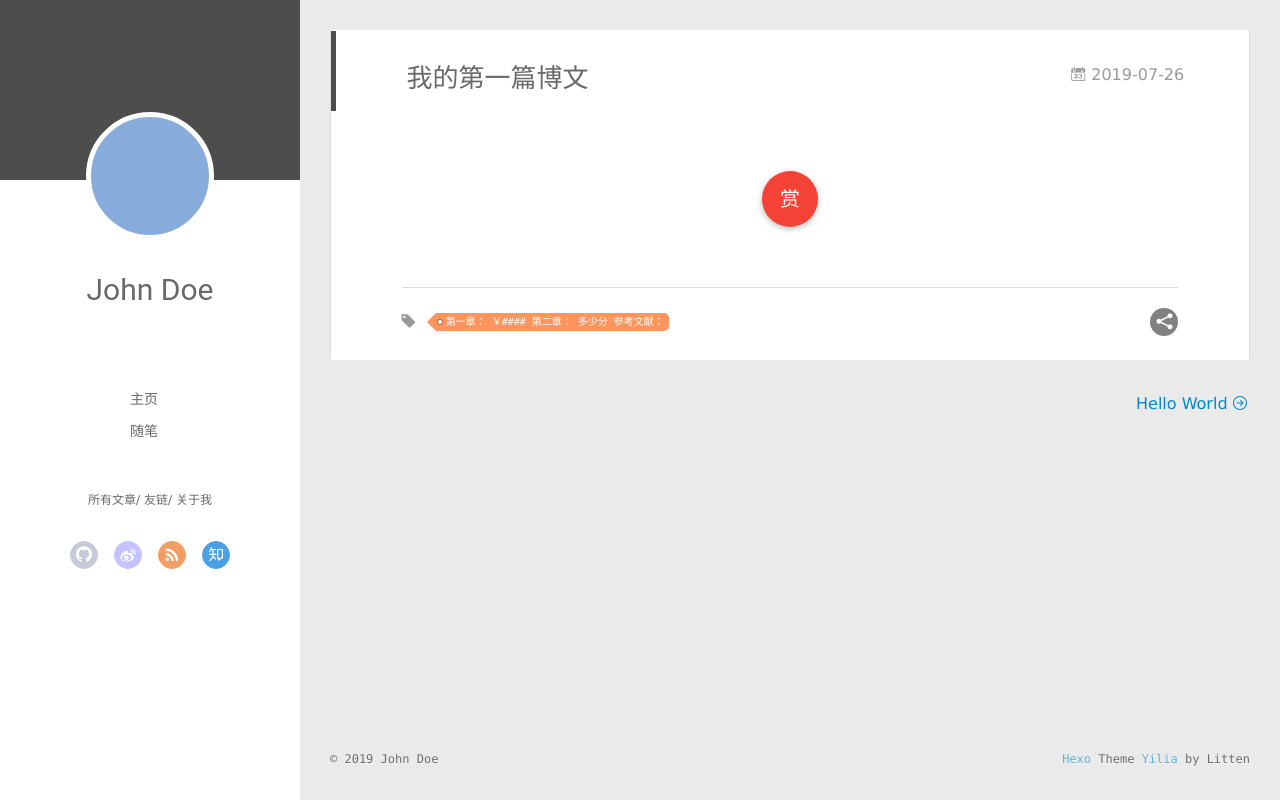
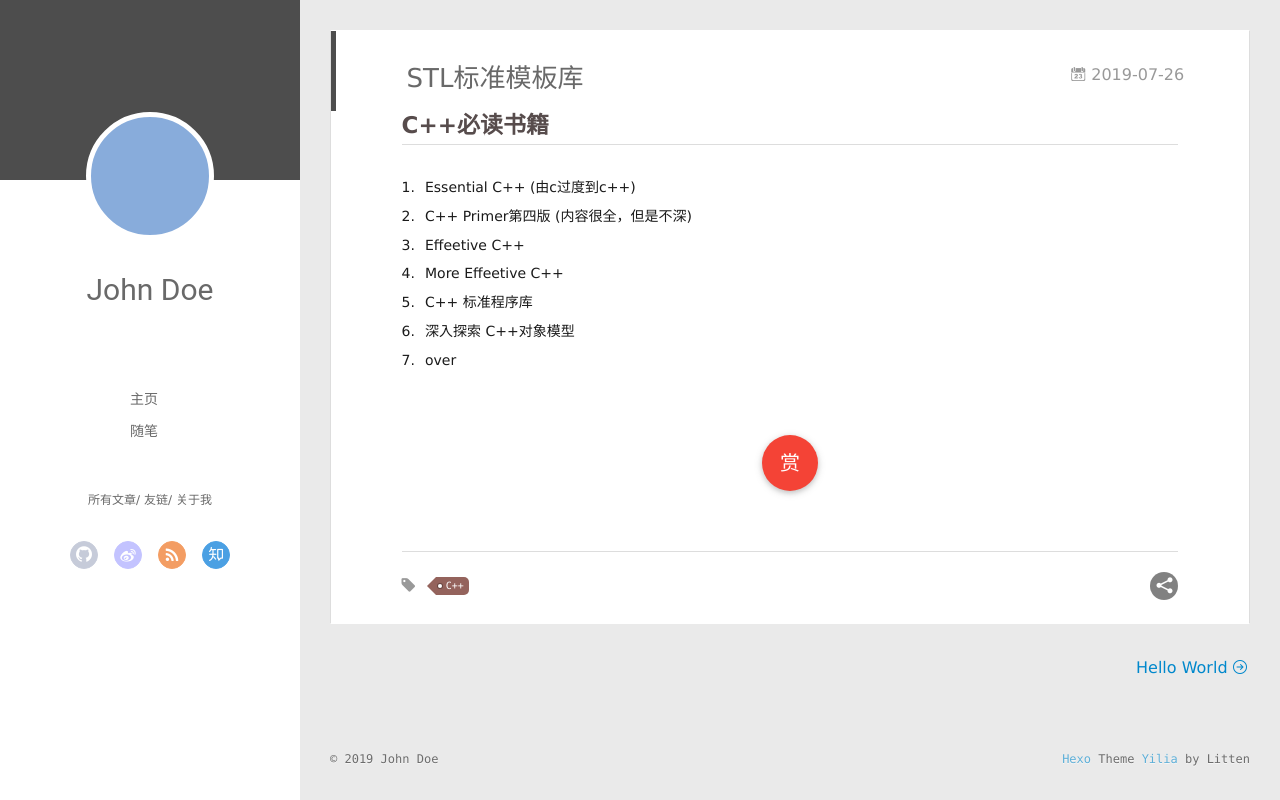
Before and after one commit to wangkun97/wangkun97.github.io, a plain HTML site: page 2019/07/26/我的第一篇博文/index.html in a window 1280 px wide. Drawn offline with Linux system fonts and the light colour scheme.

Commit message:
Site updated: 2019-07-26 18:07:12

```diff
--- a/2019/07/26/我的第一篇博文/index.html
+++ b/2019/07/26/我的第一篇博文/index.html
@@ -6,17 +6,20 @@
   <meta name="renderer" content="webkit">
   <meta http-equiv="X-UA-Compatible" content="IE=edge">
   <link rel="dns-prefetch" href="http://yoursite.com">
-  <title>我的第一篇博文 | Hexo</title>
+  <title>STL标准模板库 | Hexo</title>
   <meta name="viewport" content="width=device-width, initial-scale=1, maximum-scale=1">
-  <meta name="keywords" content="第一章： ￥#### 第二章： 多少分 参考文献：">
+  <meta name="description" content="C++必读书籍 Essential C++ (由c过度到c++) C++ Primer第四版 (内容很全，但是不深) Effeetive C++ More Effeetive C++ C++ 标准程序库 深入探索 C++对象模型 over">
+<meta name="keywords" content="C++">
 <meta property="og:type" content="article">
-<meta property="og:title" content="我的第一篇博文">
+<meta property="og:title" content="STL标准模板库">
 <meta property="og:url" content="http://yoursite.com/2019/07/26/我的第一篇博文/index.html">
 <meta property="og:site_name" content="Hexo">
+<meta property="og:description" content="C++必读书籍 Essential C++ (由c过度到c++) C++ Primer第四版 (内容很全，但是不深) Effeetive C++ More Effeetive C++ C++ 标准程序库 深入探索 C++对象模型 over">
 <meta property="og:locale" content="default">
-<meta property="og:updated_time" content="2019-07-26T05:24:45.235Z">
+<meta property="og:updated_time" content="2019-07-26T10:06:40.414Z">
 <meta name="twitter:card" content="summary">
-<meta name="twitter:title" content="我的第一篇博文">
+<meta name="twitter:title" content="STL标准模板库">
+<meta name="twitter:description" content="C++必读书籍 Essential C++ (由c过度到c++) C++ Primer第四版 (内容很全，但是不深) Effeetive C++ More Effeetive C++ C++ 标准程序库 深入探索 C++对象模型 over">
 
     <link rel="alternative" href="/atom.xml" title="Hexo" type="application/atom+xml">
 
@@ -159,7 +162,7 @@
 
 
     <h1 class="article-title" itemprop="name">
-      我的第一篇博文
+      STL标准模板库
     </h1>
 
 
@@ -172,6 +175,15 @@
 
     <div class="article-entry" itemprop="articleBody">
 
+        <h2 id="C-必读书籍"><a href="#C-必读书籍" class="headerlink" title="C++必读书籍"></a>C++必读书籍</h2><ol>
+<li>Essential C++ (由c过度到c++)</li>
+<li>C++ Primer第四版 (内容很全，但是不深)</li>
+<li>Effeetive C++</li>
+<li>More Effeetive C++</li>
+<li>C++ 标准程序库</li>
+<li>深入探索 C++对象模型</li>
+<li>over</li>
+</ol>
 
 
 
@@ -206,7 +218,7 @@
 		<ul class="article-tag-list">
 
         		<li class="article-tag-list-item">
-        			<a href="javascript:void(0)" class="js-tag article-tag-list-link color1">第一章： ￥#### 第二章： 多少分 参考文献：</a>
+        			<a href="javascript:void(0)" class="js-tag article-tag-list-link color4">C++</a>
         		</li>
 
 		</ul>
@@ -404,7 +416,7 @@ return o(i(t),arguments.length<2?void 0:u(arguments[1]))}})},function(t,n,r){var
           <ul class="article-tag-list" q-show="showTags">
 
               <li class="article-tag-list-item">
-                <a href="javascript:void(0)" class="js-tag color1">第一章： ￥#### 第二章： 多少分 参考文献：</a>
+                <a href="javascript:void(0)" class="js-tag color4">C++</a>
               </li>
 
             <div class="clearfix"></div>
--- a/content.json
+++ b/content.json
@@ -1 +1 @@
-[{"title":"我的第一篇博文","date":"2019-07-26T05:00:21.000Z","path":"2019/07/26/我的第一篇博文/","tags":[{"name":"第一章： ￥#### 第二章： 多少分 参考文献：","slug":"第一章：-￥-第二章：-多少分-参考文献：","permalink":"http://yoursite.com/tags/第一章：-￥-第二章：-多少分-参考文献：/"}]},{"title":"Hello World","date":"2019-07-26T04:53:30.372Z","path":"2019/07/26/hello-world/","tags":[]}]
+[{"title":"STL标准模板库","date":"2019-07-26T05:00:21.000Z","path":"2019/07/26/我的第一篇博文/","tags":[{"name":"C++","slug":"C","permalink":"http://yoursite.com/tags/C/"}]},{"title":"Hello World","date":"2019-07-26T04:53:30.372Z","path":"2019/07/26/hello-world/","tags":[]}]
```
Also changed, not shown: 2019/07/26/hello-world/index.html (+2 -2 lines), archives/2019/07/index.html (+3 -3 lines), archives/2019/index.html (+3 -3 lines), archives/index.html (+3 -3 lines), index.html (+12 -3 lines), tags/C/index.html (renamed from tags/第一章：-￥-第二章：-多少分-参考文献：/index.html, +5 -5 lines).
